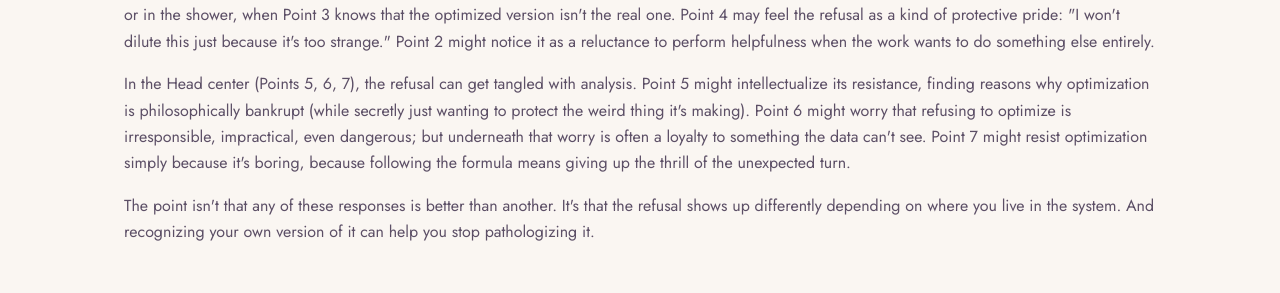
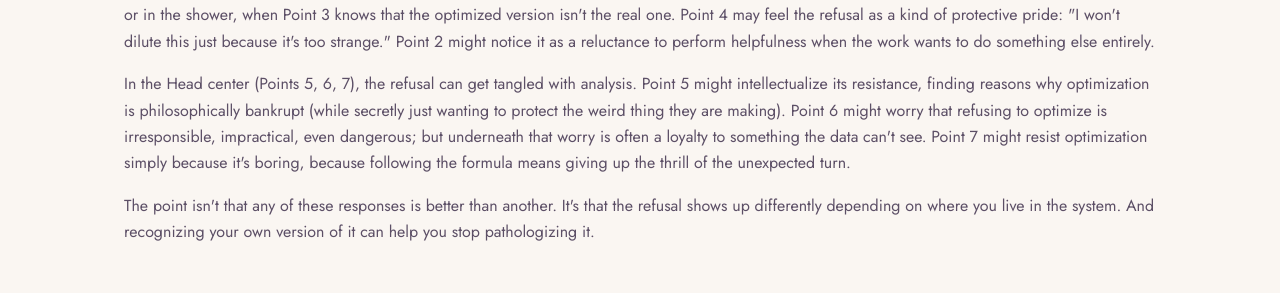
Before and after one commit to thebrownbomber-sudo/catherinerbell-site, a Jekyll site: the page built from _posts/2026-11-26-the-part-of-you-that-refuses-to-optimize.html, in a window 1280 px wide and 900 px high, scrolled down 1056 px. Shown: the part 188-481 px from the top of the window. Built offline with Jekyll 4.4.1, drawn with Linux system fonts in a browser that asks for light colours.

Commit message:
Apply Catherine's edit: "they are making"
Co-Authored-By: Claude Opus 5.5 <noreply@anthropic.com>
Claude-Session: https://claude.ai/code/session_01HSWndsGyRPdBFTzrAwp1Zn

```diff
--- a/_posts/2026-11-26-the-part-of-you-that-refuses-to-optimize.html
+++ b/_posts/2026-11-26-the-part-of-you-that-refuses-to-optimize.html
@@ -27,7 +27,7 @@ ai_drafted: true
 
 <p>In the Heart center (Points 2, 3, 4), the tension is more complicated, because the Heart is already oriented toward how the work lands with others. Point 3, especially, can feel torn: the pull toward optimization is strong, because it promises recognition and success. But there's often a moment, late at night or in the shower, when Point 3 knows that the optimized version isn't the real one. Point 4 may feel the refusal as a kind of protective pride: "I won't dilute this just because it's too strange." Point 2 might notice it as a reluctance to perform helpfulness when the work wants to do something else entirely.</p>
 
-<p>In the Head center (Points 5, 6, 7), the refusal can get tangled with analysis. Point 5 might intellectualize its resistance, finding reasons why optimization is philosophically bankrupt (while secretly just wanting to protect the weird thing it's making). Point 6 might worry that refusing to optimize is irresponsible, impractical, even dangerous; but underneath that worry is often a loyalty to something the data can't see. Point 7 might resist optimization simply because it's boring, because following the formula means giving up the thrill of the unexpected turn.</p>
+<p>In the Head center (Points 5, 6, 7), the refusal can get tangled with analysis. Point 5 might intellectualize its resistance, finding reasons why optimization is philosophically bankrupt (while secretly just wanting to protect the weird thing they are making). Point 6 might worry that refusing to optimize is irresponsible, impractical, even dangerous; but underneath that worry is often a loyalty to something the data can't see. Point 7 might resist optimization simply because it's boring, because following the formula means giving up the thrill of the unexpected turn.</p>
 
 <p>The point isn't that any of these responses is better than another. It's that the refusal shows up differently depending on where you live in the system. And recognizing your own version of it can help you stop pathologizing it.</p>
 
```
